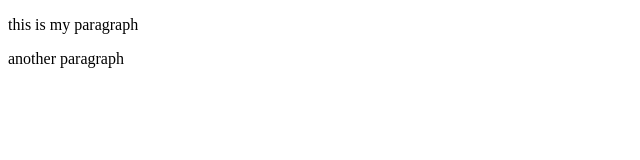
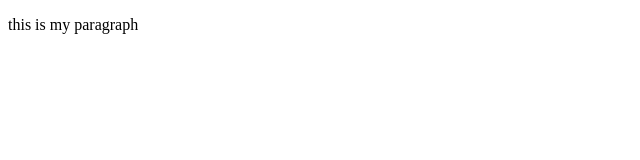
Before and after one commit to Abenezer-charamelo/git_check, a plain HTML site: page index.html in a window 1280 px wide. Shown: the whole page, without its empty margins (0-640 px from the left). Drawn offline with Linux system fonts and the light colour scheme.

Commit message:
Revert "Added another paragraph"
This reverts commit 6b2943c959a2fc9fe179be77d617d1e492a6c1df.

```diff
--- a/index.html
+++ b/index.html
@@ -10,6 +10,5 @@
     <div id="main-container">
       <p> this is my paragraph </p>
       </div>
-      <p> another paragraph </p>
   </body>
 </html>
```
